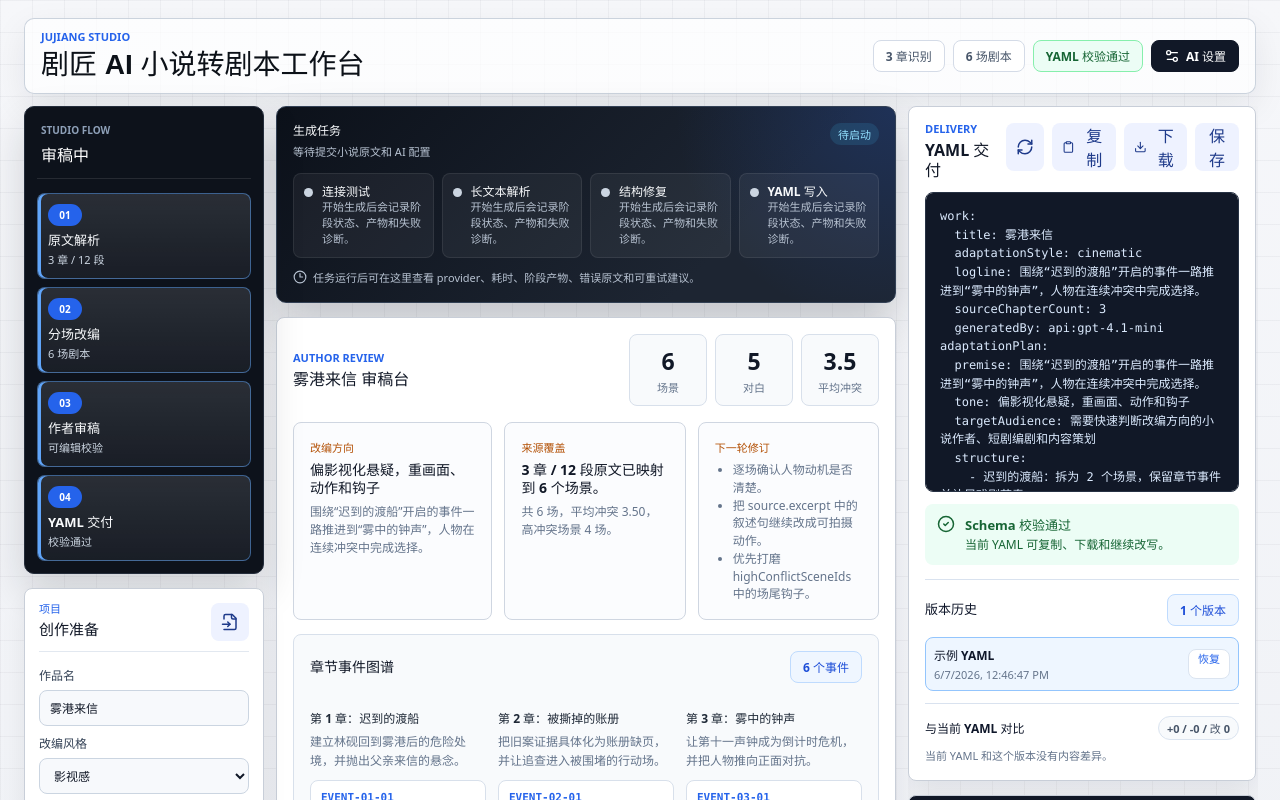
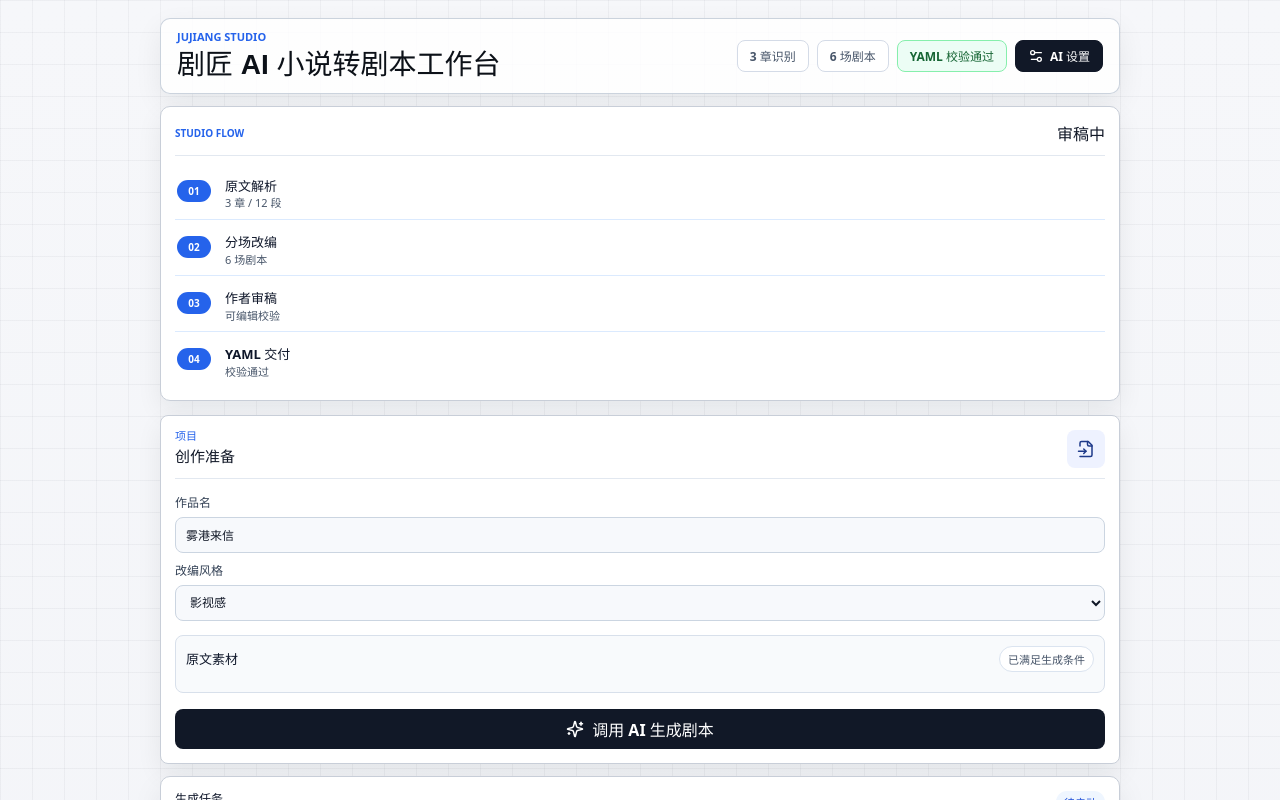
Before and after one commit to h1177h/jujiang, a React (Vite) app: page / in a window 1280 px wide. Shown: the top 800 px of the page. Built offline with nearby package versions, Linux system fonts and the light colour scheme.

Commit message:
fix(ui): switch workbench to single column

```diff
--- a/src/styles.css
+++ b/src/styles.css
@@ -44,20 +44,20 @@ p {
 
 .app-shell {
   min-height: 100vh;
-  padding: 18px 24px 24px;
+  padding: 18px 20px 28px;
 }
 
 .topbar {
   align-items: center;
-  background: rgb(255 255 255 / 70%);
+  background: rgb(255 255 255 / 82%);
   border: 1px solid rgb(184 194 208 / 72%);
   border-radius: 10px;
-  box-shadow: 0 12px 34px rgb(18 24 33 / 8%);
+  box-shadow: 0 10px 28px rgb(18 24 33 / 7%);
   display: flex;
   gap: 18px;
   justify-content: space-between;
   margin: 0 auto 12px;
-  max-width: 1720px;
+  max-width: 960px;
   min-height: 64px;
   padding: 12px 16px;
 }
@@ -154,14 +154,14 @@ h3 {
 }
 
 .workflow-brand {
-  border-bottom: 1px solid rgb(255 255 255 / 10%);
+  border-bottom: 1px solid #e2e8f0;
   display: grid;
   gap: 5px;
   padding: 4px 4px 12px;
 }
 
 .workflow-brand span {
-  color: #8ea0b8;
+  color: #2563eb;
   font-size: 10px;
   font-weight: 900;
   letter-spacing: 0;
@@ -169,46 +169,55 @@ h3 {
 }
 
 .workflow-brand strong {
-  color: #ffffff;
+  color: #111827;
   font-size: 16px;
 }
 
 .product-flow {
   display: grid;
-  gap: 8px;
+  gap: 6px;
+  grid-template-columns: minmax(0, 1fr);
   list-style: none;
   margin: 0;
   padding: 0;
 }
 
 .product-flow li {
-  background: rgb(255 255 255 / 5%);
-  border: 1px solid rgb(255 255 255 / 8%);
-  border-radius: 8px;
-  color: #9caec5;
-  display: grid;
-  gap: 4px;
-  min-height: 86px;
-  padding: 10px;
+  background: transparent;
+  border: 0;
+  border-bottom: 1px solid #e2e8f0;
+  border-radius: 0;
+  color: #475569;
+  display: grid;
+  gap: 2px 10px;
+  grid-template-columns: 38px minmax(0, 1fr);
+  min-height: 46px;
+  padding: 8px 2px;
+}
+
+.product-flow li:last-child {
+  border-bottom: 0;
 }
 
 .product-flow li.active {
-  background: linear-gradient(180deg, rgb(255 255 255 / 12%), rgb(255 255 255 / 5%));
-  border-color: rgb(96 165 250 / 50%);
-  box-shadow: inset 3px 0 0 #60a5fa;
-  color: #f8fafc;
+  background: transparent;
+  border-color: #dbeafe;
+  box-shadow: none;
+  color: #0f172a;
 }
 
 .product-flow span {
   align-items: center;
-  background: rgb(255 255 255 / 8%);
+  background: #e2e8f0;
   border-radius: 999px;
-  color: #a7b7cb;
+  color: #475569;
   display: inline-flex;
   font-size: 10px;
   font-weight: 900;
+  grid-row: 1 / span 2;
   height: 22px;
   justify-content: center;
+  margin-top: 2px;
   width: 34px;
 }
 
@@ -220,25 +229,25 @@ h3 {
 .product-flow strong {
   color: inherit;
   font-size: 13px;
+  line-height: 1.25;
 }
 
 .product-flow small {
-  color: #8ea0b8;
+  color: #64748b;
   font-size: 11px;
   line-height: 1.35;
 }
 
 .product-flow li.active small {
-  color: #cbd5e1;
+  color: #475569;
 }
 
 .studio-shell {
   display: grid;
   gap: 12px;
-  grid-template-columns: minmax(240px, 280px) minmax(620px, 1fr) minmax(350px, 410px);
+  grid-template-columns: minmax(0, 1fr);
   margin: 0 auto;
-  max-width: 1720px;
-  min-height: calc(100vh - 104px);
+  max-width: 960px;
 }
 
 .left-rail,
@@ -252,19 +261,25 @@ h3 {
 }
 
 .left-rail {
-  grid-column: 1;
-  grid-row: 1 / span 2;
-  position: sticky;
-  top: 12px;
+  gap: 14px;
 }
 
 .workflow-rail {
-  background: #0d121b;
-  border: 1px solid #242d3b;
+  background: #ffffff;
+  border: 1px solid #c8ced8;
   border-radius: 10px;
-  box-shadow: 0 18px 42px rgb(18 24 33 / 16%);
-  color: #f8fafc;
-  padding: 12px;
+  box-shadow: 0 10px 26px rgb(18 24 33 / 7%);
+  color: #111827;
+  padding: 10px 14px 12px;
+}
+
+.workflow-brand {
+  align-items: center;
+  border-bottom: 1px solid #e2e8f0;
+  display: flex;
+  gap: 12px;
+  justify-content: space-between;
+  padding: 4px 0 10px;
 }
 
 .source-rail .panel {
@@ -282,7 +297,8 @@ h3 {
 }
 
 .source-rail .field-row {
-  flex-direction: column;
+  display: grid;
+  grid-template-columns: minmax(0, 1fr);
 }
 
 .source-rail input,
@@ -302,20 +318,11 @@ h3 {
 .review-stage {
   display: grid;
   gap: 14px;
-  grid-column: 2;
-  grid-row: 1 / span 2;
   min-width: 0;
 }
 
 .delivery-rail {
-  grid-column: 3;
-  grid-row: 1 / span 2;
-  grid-template-columns: 1fr;
-  max-height: calc(100vh - 104px);
-  overflow: auto;
-  padding-right: 2px;
-  position: sticky;
-  top: 12px;
+  grid-template-columns: minmax(0, 1fr);
 }
 
 .panel,
@@ -733,7 +740,37 @@ select:focus,
 }
 
 .generation-run.idle {
-  border-color: #334155;
+  background: #ffffff;
+  border-color: #c8ced8;
+  box-shadow: 0 12px 30px rgb(18 24 33 / 8%);
+  padding: 14px;
+}
+
+.generation-run.idle .generation-run-head strong,
+.generation-run.idle .generation-stage strong {
+  color: #0f172a;
+}
+
+.generation-run.idle .generation-run-head span,
+.generation-run.idle .generation-stage p,
+.generation-run.idle .generation-meta {
+  color: #64748b;
+}
+
+.generation-run.idle .generation-run-head em {
+  background: #eff6ff;
+  color: #1d4ed8;
+}
+
+.generation-run.idle .generation-stage {
+  background: transparent;
+  border-color: #e2e8f0;
+  min-height: 52px;
+}
+
+.generation-run.idle .generation-meta {
+  border-top: 1px solid #e2e8f0;
+  padding-top: 10px;
 }
 
 .generation-run-head {
@@ -816,20 +853,20 @@ select:focus,
 
 .generation-stages {
   display: grid;
-  gap: 8px;
-  grid-template-columns: repeat(4, minmax(0, 1fr));
+  gap: 6px;
+  grid-template-columns: minmax(0, 1fr);
 }
 
 .generation-stage {
   align-items: flex-start;
   background: rgb(255 255 255 / 5%);
   border: 1px solid rgb(255 255 255 / 8%);
-  border-radius: 8px;
+  border-radius: 7px;
   display: grid;
   gap: 8px;
   grid-template-columns: 10px minmax(0, 1fr);
-  min-height: 82px;
-  padding: 10px;
+  min-height: 54px;
+  padding: 9px 10px;
 }
 
 .stage-dot {
@@ -959,7 +996,7 @@ select:focus,
 .generation-history-list {
   display: grid;
   gap: 6px;
-  grid-template-columns: repeat(2, minmax(0, 1fr));
+  grid-template-columns: minmax(0, 1fr);
 }
 
 .generation-history-list button {
@@ -1375,11 +1412,11 @@ select:focus,
 }
 
 .brief-grid {
-  grid-template-columns: 1.1fr 1fr 1fr;
+  grid-template-columns: minmax(0, 1fr);
 }
 
 .analysis-board {
-  grid-template-columns: minmax(260px, 1.1fr) minmax(240px, 0.9fr);
+  grid-template-columns: minmax(0, 1fr);
 }
 
 .quality-list {
@@ -1387,7 +1424,7 @@ select:focus,
 }
 
 .quality-items {
-  grid-template-columns: repeat(3, minmax(0, 1fr));
+  grid-template-columns: minmax(0, 1fr);
 }
 
 .brief-card,
@@ -1463,7 +1500,7 @@ select:focus,
 .event-grid {
   display: grid;
   gap: 12px;
-  grid-template-columns: repeat(3, minmax(0, 1fr));
+  grid-template-columns: minmax(0, 1fr);
 }
 
 .event-column {
@@ -1492,7 +1529,7 @@ select:focus,
   cursor: pointer;
   display: grid;
   gap: 5px;
-  min-height: 106px;
+  min-height: 82px;
   padding: 10px;
   text-align: left;
 }
@@ -1654,7 +1691,7 @@ select:focus,
 .character-rail {
   display: grid;
   gap: 12px;
-  grid-template-columns: repeat(4, minmax(0, 1fr));
+  grid-template-columns: minmax(0, 1fr);
 }
 
 .character-rail h3 {
@@ -1693,8 +1730,8 @@ select:focus,
 
 .scene-grid {
   display: grid;
-  gap: 16px;
-  grid-template-columns: repeat(3, minmax(0, 1fr));
+  gap: 10px;
+  grid-template-columns: minmax(0, 1fr);
 }
 
 .scene-card {
@@ -1703,8 +1740,8 @@ select:focus,
   display: flex;
   flex-direction: column;
   gap: 12px;
-  min-height: 270px;
-  padding: 18px;
+  min-height: 0;
+  padding: 14px;
   text-align: left;
 }
 
@@ -1956,38 +1993,18 @@ select:focus,
 
 @media (max-width: 1180px) {
   .studio-shell {
-    grid-template-columns: minmax(230px, 280px) minmax(0, 1fr);
+    grid-template-columns: minmax(0, 1fr);
   }
 
   .delivery-rail {
-    grid-column: 1 / -1;
-    grid-row: 3;
     grid-template-columns: 1fr;
     max-height: none;
     position: static;
   }
 
-  .workflow-rail {
-    grid-column: 1;
-    grid-row: 1;
-  }
-
-  .source-rail {
-    grid-column: 1;
-    grid-row: 2;
-  }
-
-  .review-stage {
-    grid-column: 2;
-    grid-row: 1 / span 2;
-  }
-
-  .generation-stages {
-    grid-template-columns: repeat(2, minmax(0, 1fr));
-  }
-
+  .generation-stages,
   .scene-grid {
-    grid-template-columns: repeat(2, minmax(0, 1fr));
+    grid-template-columns: minmax(0, 1fr);
   }
 }
 
@@ -2014,12 +2031,8 @@ select:focus,
     grid-row: auto;
   }
 
-  .product-flow {
-    grid-template-columns: repeat(4, minmax(0, 1fr));
-  }
-
   .product-flow li {
-    min-height: 72px;
+    min-height: 50px;
   }
 
   .input-panel .panel-header,
@@ -2054,7 +2067,6 @@ select:focus,
   }
 
   .topbar,
-  .panel-header,
   .field-row,
   .preview-heading {
     align-items: flex-start;
@@ -2103,17 +2115,13 @@ select:focus,
     padding: 10px;
   }
 
-  .product-flow {
-    grid-template-columns: repeat(2, minmax(0, 1fr));
-  }
-
   .generation-stages,
   .generation-history-list {
-    grid-template-columns: repeat(2, minmax(0, 1fr));
+    grid-template-columns: minmax(0, 1fr);
   }
 
   .generation-stage {
-    min-height: 74px;
+    min-height: 54px;
     padding: 9px;
   }
 
```
